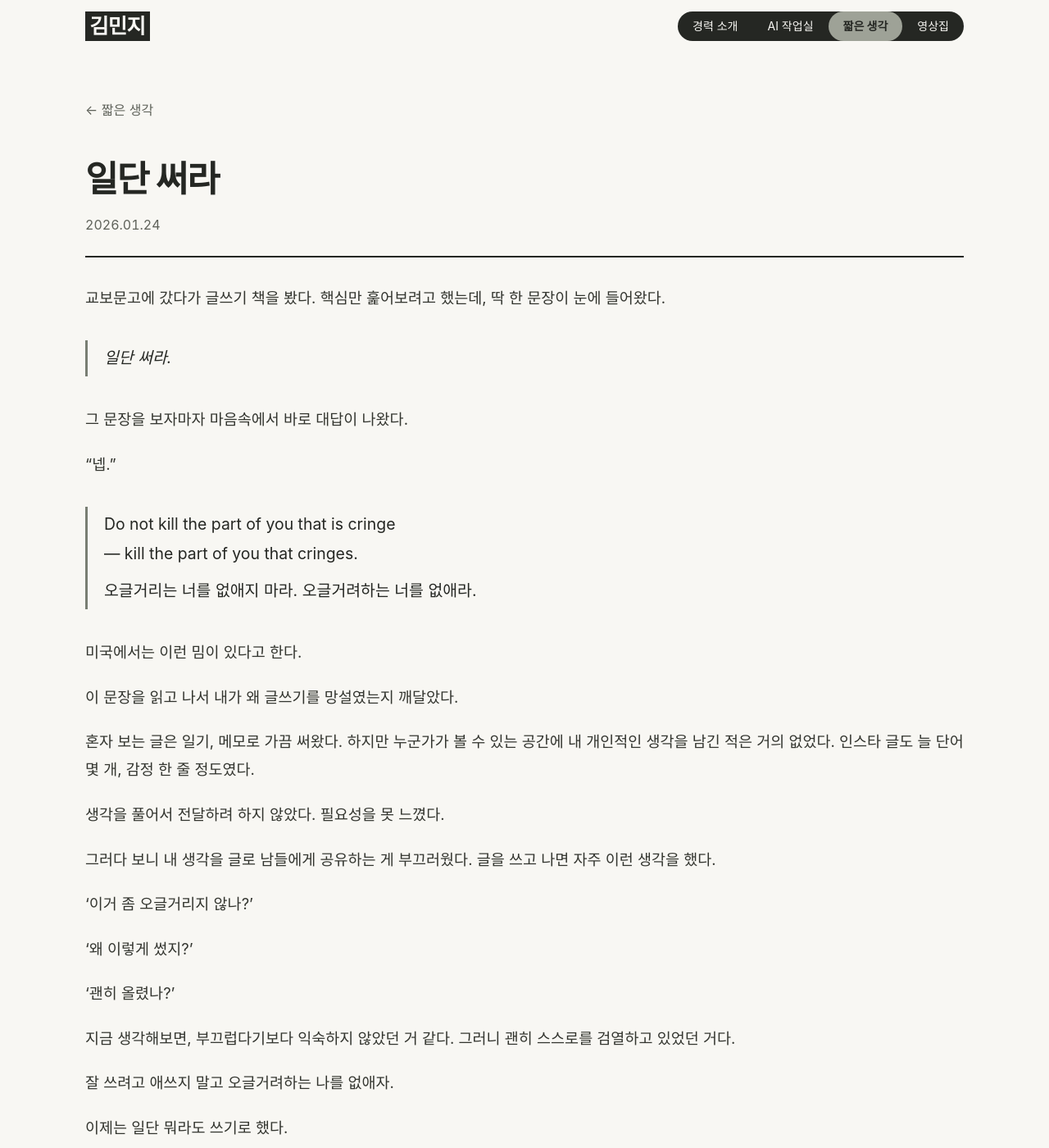
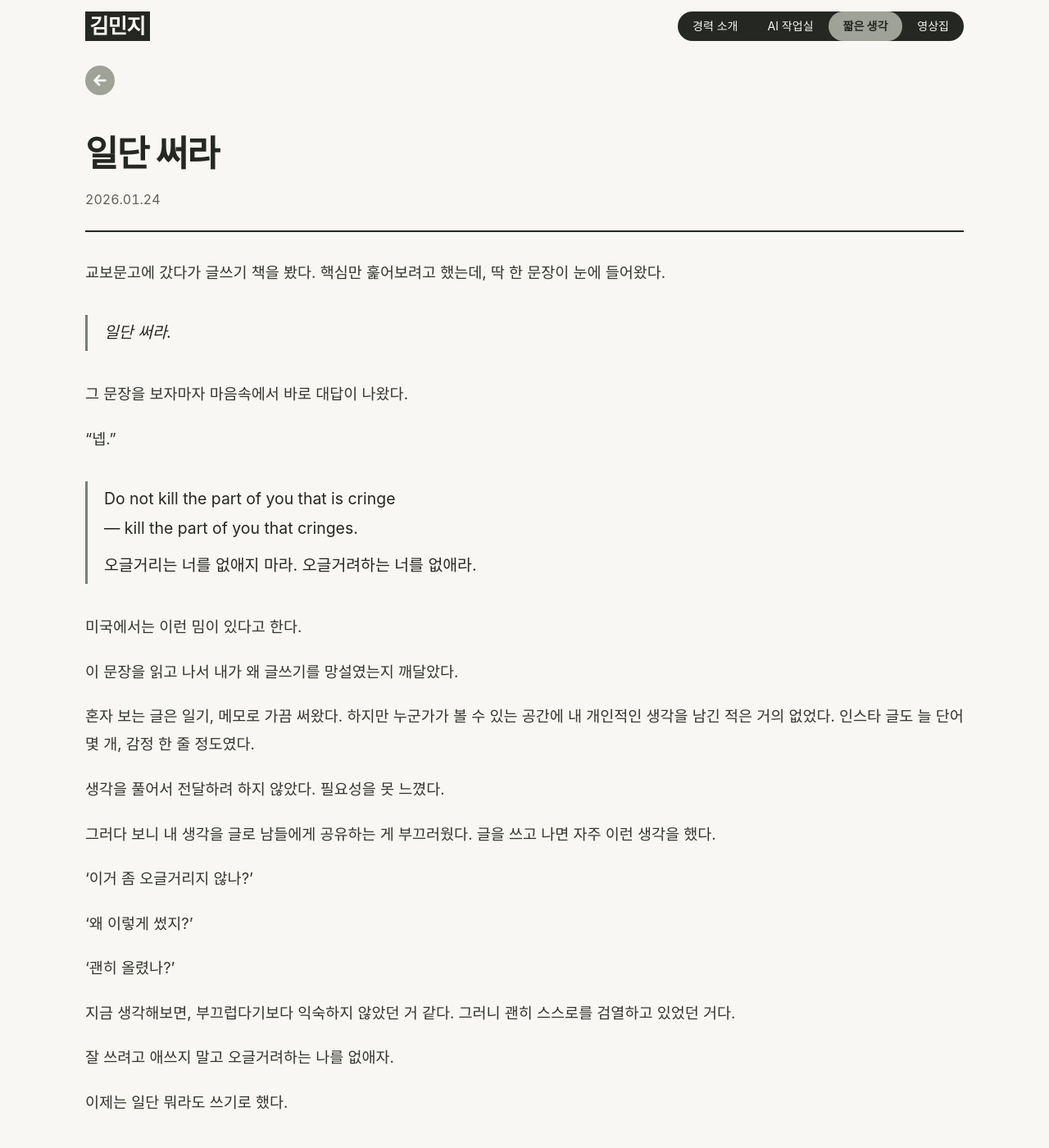
Before and after one commit to k-im-rose/k-im-rose.github.io, a Jekyll site: the page built from _thoughts/write-first.md, in a window 1280 px wide and 1400 px high. Shown: the whole window at 82% size. Built offline with Jekyll 4.4.1, drawn with Linux system fonts in a browser that asks for light colours; some web fonts are replaced.

Commit message:
상세 페이지 뒤로 가기를 원형 버튼으로 바꾸고 위 여백 줄임
- 글자 대신 밝은 세이지 원형 버튼(36px) 안에 화살표(22px, 배경색)만 둠
- 버튼 옆 카테고리 이름 제거, 접근성용 aria-label 유지
- 버튼 위 여백을 56px에서 16px로 줄임
- 짧은 생각, AI 작업실 상세 레이아웃에 공통 적용

Co-Authored-By: Claude Haiku 5.5 <noreply@anthropic.com>

```diff
--- a/_layouts/thought.html
+++ b/_layouts/thought.html
@@ -4,7 +4,7 @@ layout: cv
 {% include cv-head.html active='thoughts' %}
 <main class="sheet">
   <article class="thought work">
-    <p class="back"><a href="{{ '/thoughts/' | relative_url }}">← 짧은 생각</a></p>
+    <p class="back"><a href="{{ '/thoughts/' | relative_url }}" aria-label="짧은 생각으로 돌아가기"><svg viewBox="0 0 24 24" aria-hidden="true"><path d="M19 12H5M11 6l-6 6 6 6"/></svg></a></p>
     <h1>{{ page.title }}</h1>
     <p class="meta">{{ page.date | date: "%Y.%m.%d" }}</p>
     <div class="thought-body">{{ content }}</div>
--- a/_layouts/work.html
+++ b/_layouts/work.html
@@ -4,7 +4,7 @@ layout: cv
 {% include cv-head.html active='ai' %}
 <main class="sheet">
   <article class="thought work">
-    <p class="back"><a href="{{ '/ai-lab/' | relative_url }}">← AI 작업실</a></p>
+    <p class="back"><a href="{{ '/ai-lab/' | relative_url }}" aria-label="AI 작업실로 돌아가기"><svg viewBox="0 0 24 24" aria-hidden="true"><path d="M19 12H5M11 6l-6 6 6 6"/></svg></a></p>
     {% assign parts = page.title | split: ' — ' %}
     <h1>{{ parts[0] }}</h1>
     {% if parts.size > 1 %}<p class="subtitle">{{ parts[1] }}</p>{% endif %}
--- a/assets/css/cv.css
+++ b/assets/css/cv.css
@@ -671,3 +671,16 @@ a.work-row:hover small { color: #fff; }
   .site-head.is-open .menu-btn span { background: var(--paper); }
   .cats a, .cats span { display: block; padding: 14px 20px; font-size: 17px; line-height: 1.3; border-radius: 999px; }
 }
+
+/* ═════ 상세 페이지 상단: 원형 뒤로 가기 버튼, 위 여백 줄임 ═════
+   글자 대신 밝은 세이지 원형 버튼(←)만 둔다. 버튼 위 여백은 기존 56px에서 16px로 줄임 */
+.sheet:has(> .thought) { padding-top: 16px; }
+.thought { padding-top: 0; }
+.thought .back a {
+  display: inline-flex; align-items: center; justify-content: center;
+  width: 36px; height: 36px; border-radius: 999px;
+  background: var(--sage-light); color: var(--paper);
+  text-decoration: none;
+}
+.thought .back a svg { display: block; width: 22px; height: 22px; fill: none; stroke: currentColor; stroke-width: 3; stroke-linecap: round; stroke-linejoin: round; }
+.thought .back a:hover { background: var(--sage); }
```
